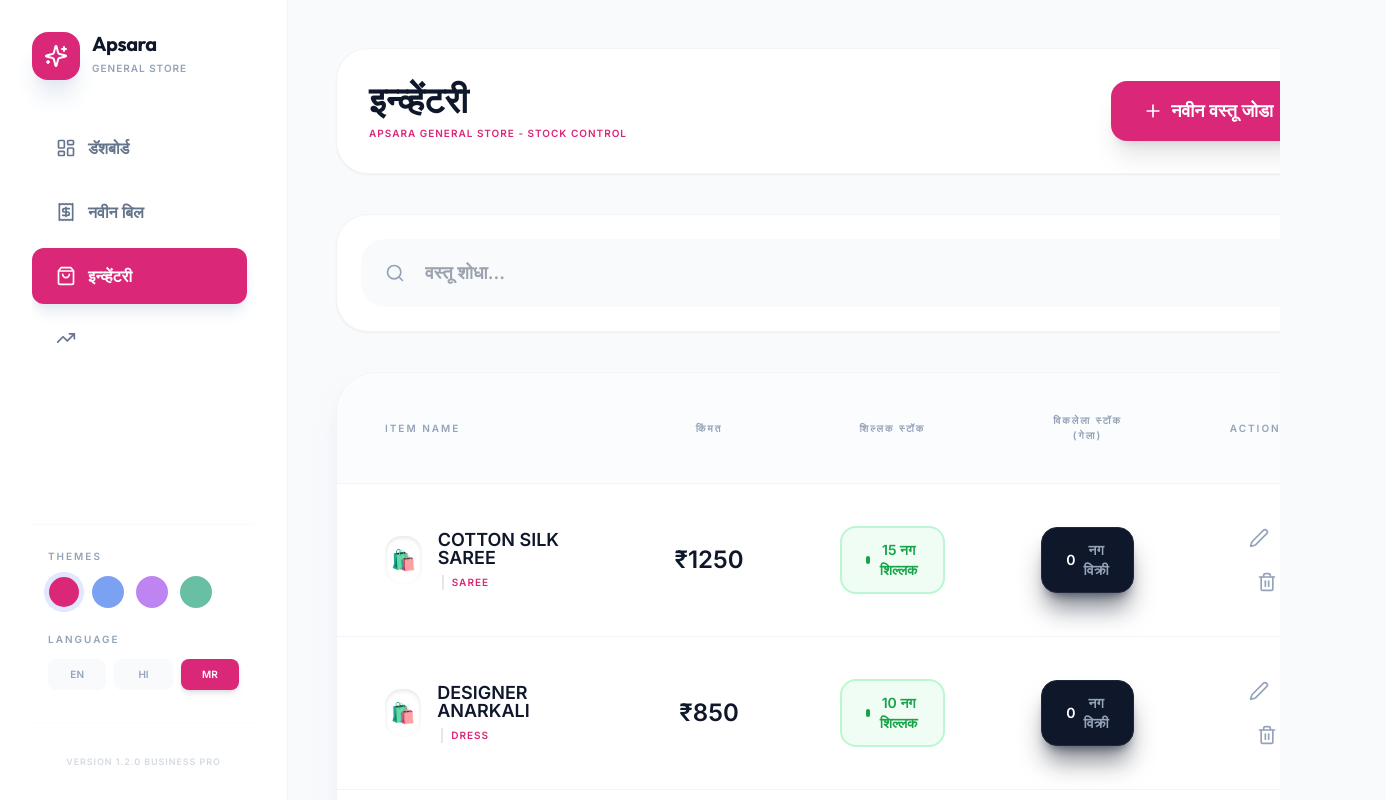
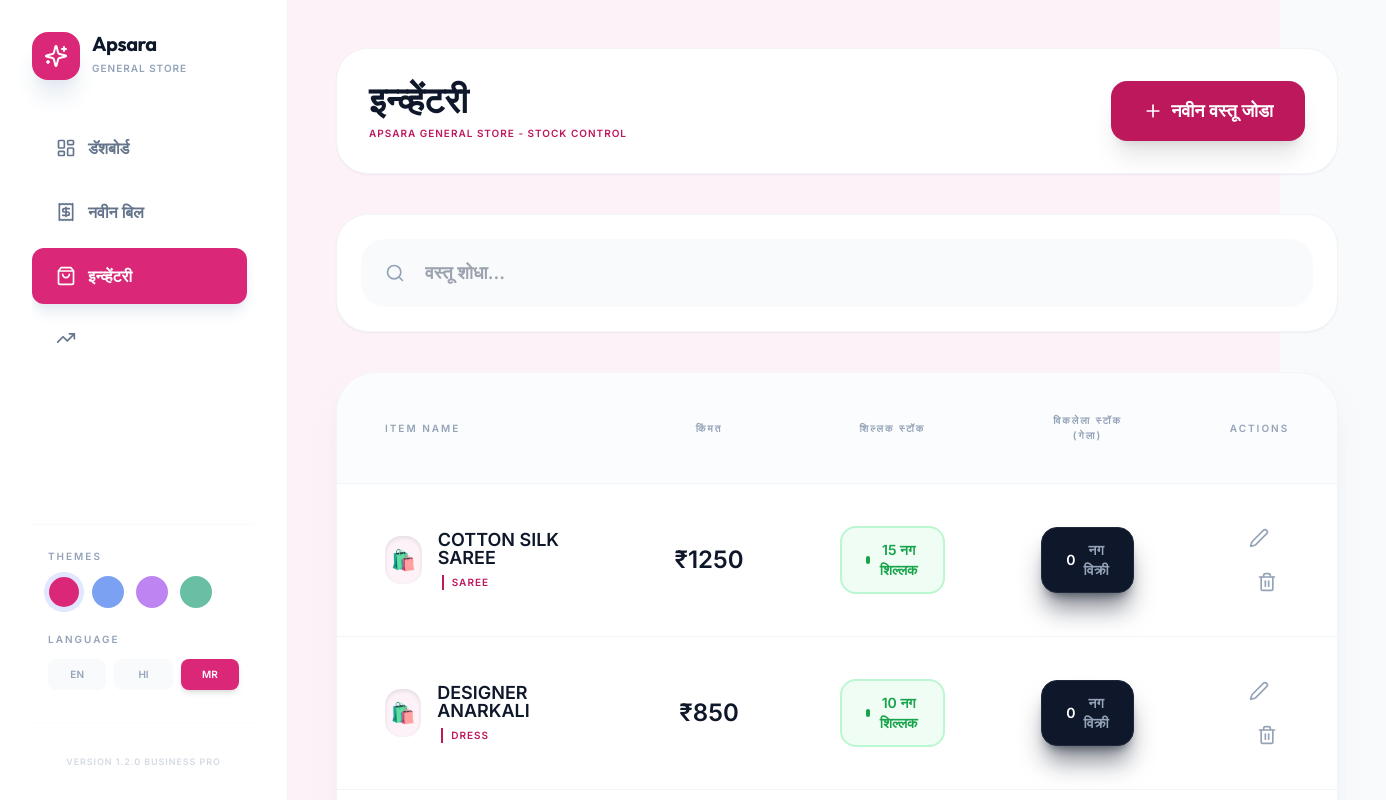
Before and after one commit to kunal352/apsara-ladies-shop-, a React (Vite) app: page /inventory in a window 1280 px wide. Shown: the top 800 px of the page, 1386 px wide, since content can reach past the window. Built offline with nearby package versions, Linux system fonts and the light colour scheme.

Commit message:
UI: Finalized 'Proper' theme implementation using CSS variables and dedicated utility classes across all modules

```diff
--- a/src/App.jsx
+++ b/src/App.jsx
@@ -125,8 +125,13 @@ function App() {
 const ThemeContainer = () => {
   const { activeTheme } = useShop();
 
+  React.useEffect(() => {
+    document.documentElement.style.setProperty('--primary', activeTheme.hex);
+    document.documentElement.style.setProperty('--secondary', activeTheme.secondaryHex);
+  }, [activeTheme]);
+
   return (
-    <div className={`min-h-screen flex bg-${activeTheme.secondary} font-inter overflow-x-hidden transition-colors duration-500`}>
+    <div className="min-h-screen flex transition-colors duration-500" style={{ backgroundColor: activeTheme.secondaryHex }}>
       <Navbar />
       <main className="flex-1 lg:ml-72 p-6 md:p-12 transition-all">
         <Routes>
--- a/src/context/ShopContext.jsx
+++ b/src/context/ShopContext.jsx
@@ -52,10 +52,10 @@ export const ShopProvider = ({ children }) => {
   const [theme, setTheme] = useState('pink');
 
   const themes = {
-    pink: { primary: 'pink-600', secondary: 'pink-50', text: 'text-pink-600', bg: 'bg-pink-600', hover: 'hover:bg-pink-700' },
-    blue: { primary: 'blue-600', secondary: 'blue-50', text: 'text-blue-600', bg: 'bg-blue-600', hover: 'hover:bg-blue-700' },
-    purple: { primary: 'purple-600', secondary: 'purple-50', text: 'text-purple-600', bg: 'bg-purple-600', hover: 'hover:bg-purple-700' },
-    emerald: { primary: 'emerald-600', secondary: 'emerald-50', text: 'text-emerald-600', bg: 'bg-emerald-600', hover: 'hover:bg-emerald-700' },
+    pink: { hex: '#be185d', secondaryHex: '#fdf2f8', primary: 'pink-600', secondary: 'pink-50', text: 'text-pink-600', bg: 'bg-pink-600', hover: 'hover:bg-pink-700' },
+    blue: { hex: '#2563eb', secondaryHex: '#eff6ff', primary: 'blue-600', secondary: 'blue-50', text: 'text-blue-600', bg: 'bg-blue-600', hover: 'hover:bg-blue-700' },
+    purple: { hex: '#9333ea', secondaryHex: '#f5f3ff', primary: 'purple-600', secondary: 'purple-50', text: 'text-purple-600', bg: 'bg-purple-600', hover: 'hover:bg-purple-700' },
+    emerald: { hex: '#059669', secondaryHex: '#ecfdf5', primary: 'emerald-600', secondary: 'emerald-50', text: 'text-emerald-600', bg: 'bg-emerald-600', hover: 'hover:bg-emerald-700' },
   };
 
   const translations = {
--- a/src/index.css
+++ b/src/index.css
@@ -26,7 +26,32 @@
 
 :root {
   --primary: #be185d;
-  --secondary: #6d28d9;
+  --secondary: #fdf2f8;
+}
+
+.theme-bg {
+  background-color: var(--primary) !important;
+}
+
+.theme-bg-secondary {
+  background-color: var(--secondary) !important;
+}
+
+.theme-text {
+  color: var(--primary) !important;
+}
+
+.theme-border {
+  border-color: var(--primary) !important;
+}
+
+.theme-hover:hover {
+  background-color: var(--primary) !important;
+  color: white !important;
+}
+
+.theme-hover-secondary:hover {
+  background-color: var(--secondary) !important;
 }
 
 body {
--- a/src/pages/Billing.jsx
+++ b/src/pages/Billing.jsx
@@ -233,7 +233,7 @@ const Billing = () => {
                     <button
                       onClick={handleCheckout}
                       disabled={selectedItems.length === 0}
-                      className={`w-full bg-${activeTheme.primary} text-white py-4 rounded-xl font-black text-lg hover:opacity-90 transition-all flex items-center justify-center gap-3 active:scale-95 disabled:opacity-40 shadow-xl shadow-${activeTheme.primary}/20`}
+                      className="w-full theme-bg text-white py-4 rounded-xl font-black text-lg hover:opacity-90 transition-all flex items-center justify-center gap-3 active:scale-95 disabled:opacity-40 shadow-xl"
                     >
                       <CreditCard size={20} /> {t.completeSale}
                     </button>
--- a/src/pages/Dashboard.jsx
+++ b/src/pages/Dashboard.jsx
@@ -30,12 +30,12 @@ const Dashboard = () => {
       <div className="flex flex-col md:flex-row justify-between items-start md:items-center bg-white p-8 rounded-[32px] border border-slate-100 shadow-sm gap-6">
         <div>
           <h1 className="text-4xl font-black text-slate-900 leading-none mb-2">{t.dashboard}</h1>
-          <p className={`font-bold uppercase tracking-widest text-[10px] text-${activeTheme.primary}`}>Apsara General Store - {new Date().toLocaleDateString()}</p>
+          <p className="font-bold uppercase tracking-widest text-[10px] theme-text">Apsara General Store - {new Date().toLocaleDateString()}</p>
         </div>
       </div>
 
       <div className="grid grid-cols-1 sm:grid-cols-2 lg:grid-cols-4 gap-6 md:gap-8">
-        <StatCard title={t.totalRevenue} value={`₹${totalRevenue}`} icon={<IndianRupee className={`text-${activeTheme.primary}`} size={28} />} color={`bg-${activeTheme.secondary}`} />
+        <StatCard title={t.totalRevenue} value={`₹${totalRevenue}`} icon={<IndianRupee className="theme-text" size={28} />} color="theme-bg-secondary" />
         <StatCard title={t.stockGela} value={`${totalSold} ${t.gela}`} icon={<TrendingUp className="text-purple-600" size={28} />} color="bg-purple-50" />
         <StatCard title={t.stockShilak} value={`${remainingStock} ${t.shilak}`} icon={<Package className="text-blue-600" size={28} />} color="bg-blue-50" />
         <StatCard title={t.varieties} value={totalProducts} icon={<ShoppingBag className="text-orange-600" size={28} />} color="bg-orange-50" />
--- a/src/pages/Inventory.jsx
+++ b/src/pages/Inventory.jsx
@@ -43,11 +43,11 @@ const Inventory = () => {
       <div className="flex flex-col md:flex-row justify-between items-start md:items-center bg-white p-8 rounded-[32px] border border-slate-100 shadow-sm gap-6">
         <div>
           <h1 className="text-4xl font-black text-slate-900 leading-none mb-2">{t.inventory}</h1>
-          <p className={`font-bold uppercase tracking-widest text-[10px] text-${activeTheme.primary}`}>Apsara General Store - Stock Control</p>
+          <p className="font-bold uppercase tracking-widest text-[10px] theme-text">Apsara General Store - Stock Control</p>
         </div>
         <button
           onClick={() => { setEditingId(null); setFormData({ name: '', category: 'Kurti', price: '', stock: '' }); setShowModal(true); }}
-          className={`bg-${activeTheme.primary} text-white px-8 py-4 rounded-2xl font-black text-lg flex items-center gap-2 shadow-xl shadow-${activeTheme.primary}/20 hover:-translate-y-1 transition-all`}
+          className="theme-bg text-white px-8 py-4 rounded-2xl font-black text-lg flex items-center gap-2 shadow-xl hover:-translate-y-1 transition-all"
         >
           <Plus size={20} /> {t.addProduct}
         </button>
@@ -59,7 +59,7 @@ const Inventory = () => {
           <input
             type="text"
             placeholder={t.searchProducts}
-            className={`w-full pl-16 pr-8 py-5 rounded-[24px] bg-slate-50 border-none outline-none font-bold text-lg text-slate-900 focus:ring-4 focus:ring-${activeTheme.secondary} transition-all`}
+            className="w-full pl-16 pr-8 py-5 rounded-[24px] bg-slate-50 border-none outline-none font-bold text-lg text-slate-900 focus:ring-4 transition-all"
             value={searchTerm}
             onChange={(e) => setSearchTerm(e.target.value)}
           />
@@ -79,19 +79,19 @@ const Inventory = () => {
           </thead>
           <tbody className="divide-y divide-slate-100">
             {filteredProducts.map(p => (
-              <tr key={p.id} className={`hover:bg-${activeTheme.secondary}/20 transition-colors group`}>
+              <tr key={p.id} className="transition-colors group theme-hover-secondary">
                 <td className="px-12 py-8">
                   <div className="flex items-center gap-4">
-                    <div className={`w-12 h-12 bg-${activeTheme.secondary} rounded-2xl flex items-center justify-center text-${activeTheme.primary} font-black text-xl shadow-inner shadow-slate-900/10 transition-transform group-hover:scale-110`}>🛍️</div>
+                    <div className="w-12 h-12 rounded-2xl flex items-center justify-center font-black text-xl shadow-inner shadow-slate-900/10 transition-transform group-hover:scale-110 theme-bg-secondary theme-text">🛍️</div>
                     <div>
                       <p className="font-black text-slate-900 text-lg uppercase leading-none mb-1">{p.name}</p>
-                      <p className={`text-[10px] font-black tracking-widest text-${activeTheme.primary} uppercase border-l-2 border-${activeTheme.primary} pl-2 ml-1 mt-2`}>{p.category}</p>
+                      <p className="text-[10px] font-black tracking-widest uppercase border-l-2 pl-2 ml-1 mt-2 theme-text theme-border">{p.category}</p>
                     </div>
                   </div>
                 </td>
                 <td className="px-12 py-8 text-center font-black text-2xl text-slate-900">₹{p.price}</td>
                 <td className="px-12 py-8 text-center">
-                   <div className={`px-6 py-3 rounded-2xl font-black text-sm inline-flex items-center gap-2 border-2 ${p.stock < 5 ? 'bg-red-50 border-red-200 text-red-600 animate-pulse' : `bg-green-50 border-green-200 text-green-600`}`}>
+                   <div className={`px-6 py-3 rounded-2xl font-black text-sm inline-flex items-center gap-2 border-2 ${p.stock < 5 ? 'bg-red-50 border-red-200 text-red-600 animate-pulse' : 'bg-green-50 border-green-200 text-green-600'}`}>
                      <span className={`w-2 h-2 rounded-full ${p.stock < 5 ? 'bg-red-600' : 'bg-green-600'}`}></span>
                      {p.stock} {t.shilak}
                    </div>
@@ -102,7 +102,7 @@ const Inventory = () => {
                    </div>
                 </td>
                 <td className="px-12 py-8 text-right">
-                   <button onClick={() => startEdit(p)} className={`p-3 text-slate-400 hover:text-${activeTheme.primary} transition-colors mr-2`}><Edit2 size={20} /></button>
+                   <button onClick={() => startEdit(p)} className="p-3 text-slate-400 transition-colors mr-2 hover:theme-text"><Edit2 size={20} /></button>
                    <button onClick={() => removeProduct(p.id)} className="p-3 text-slate-400 hover:text-red-500 transition-colors"><Trash2 size={20} /></button>
                 </td>
               </tr>
```
